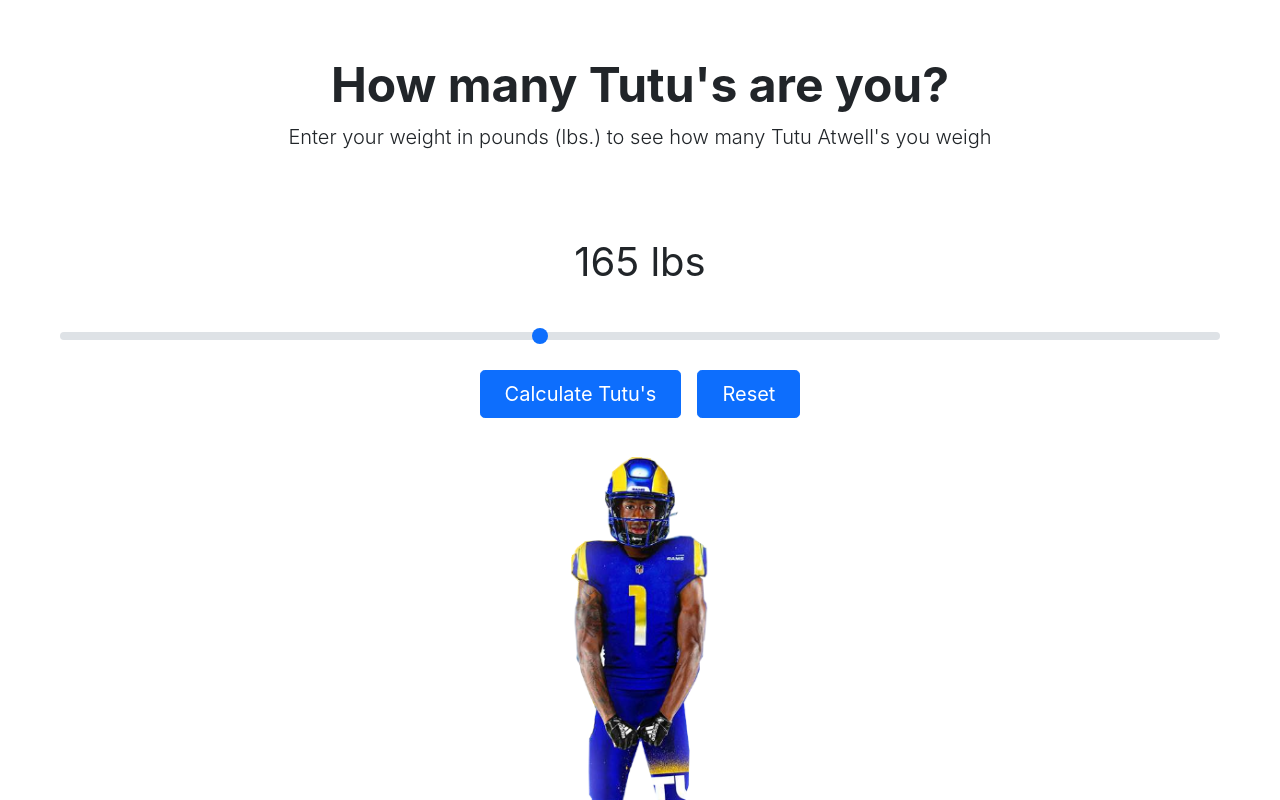
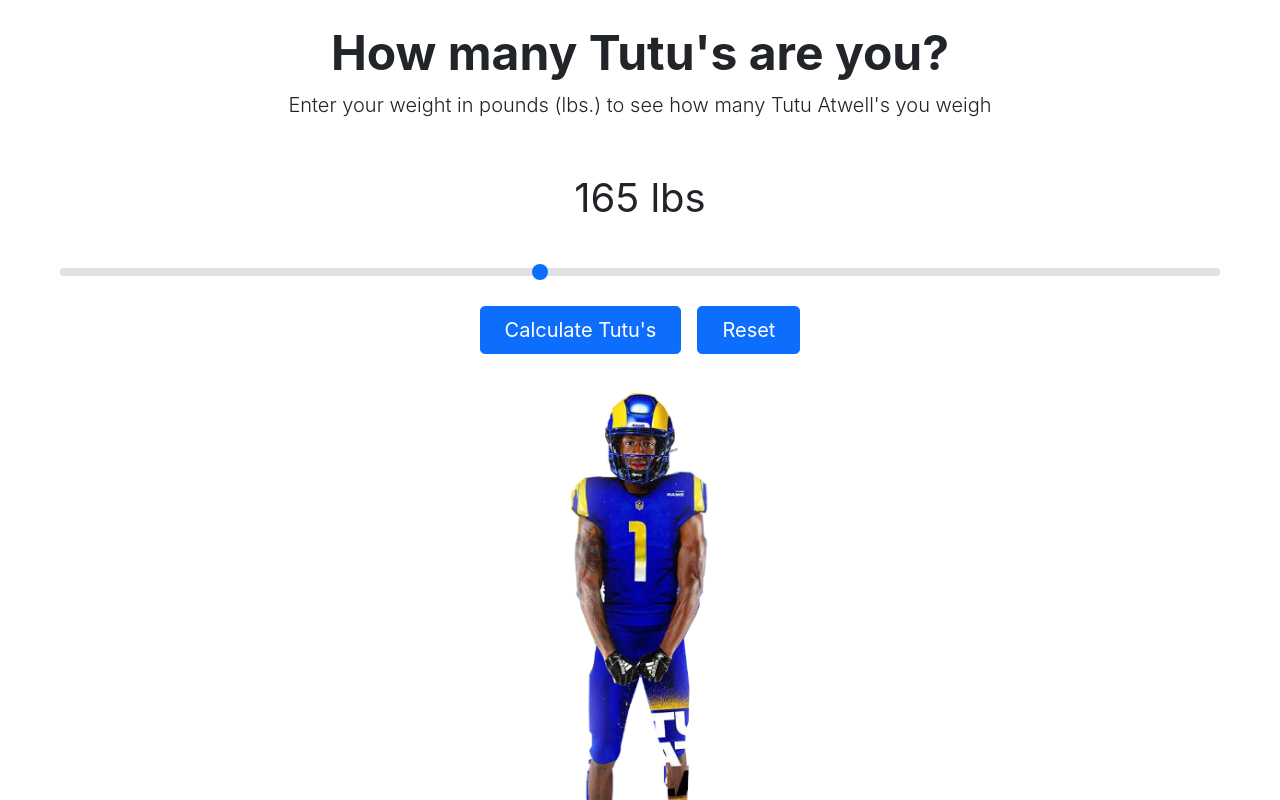
Before and after one commit to Dave-314land/tutu-calculator, a React (Create React App) app: page / in a window 1280 px wide. Shown: the top 800 px of the page. Built offline with nearby package versions, Linux system fonts and the light colour scheme.

Commit message:
adjusted top and bottom padding

```diff
--- a/src/components/Header.js
+++ b/src/components/Header.js
@@ -3,7 +3,7 @@ import React from "react";
 function Header() {
   return (
     <header>
-      <div className="px-4 py-5 my-2 text-center">
+      <div className="px-4 py-3 my-2 text-center">
         <h1 className="display-5 fw-bold">How many Tutu's are you?</h1>
         <div className="col-lg-12 mx-auto">
           <p className="lead mb-4">
```
